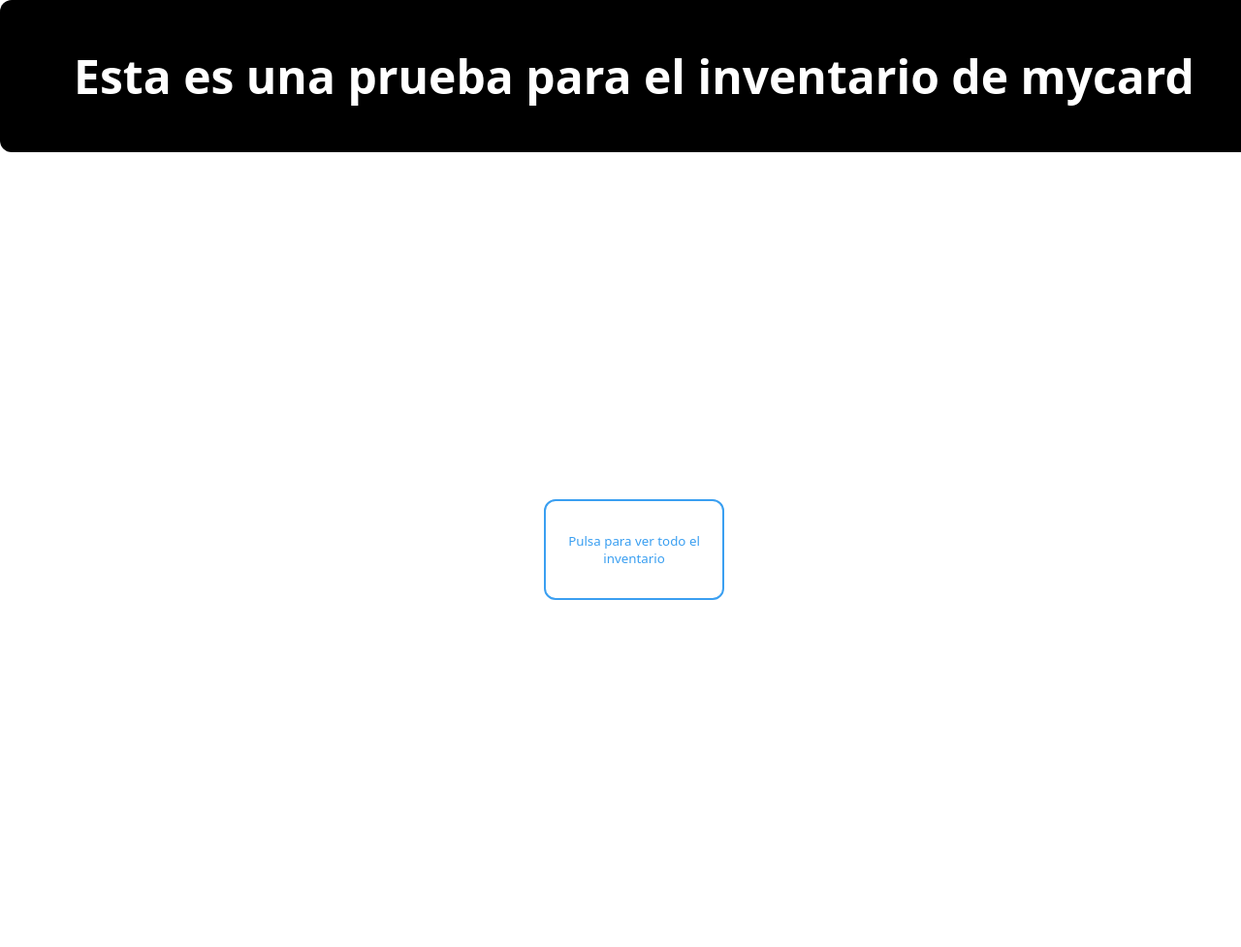
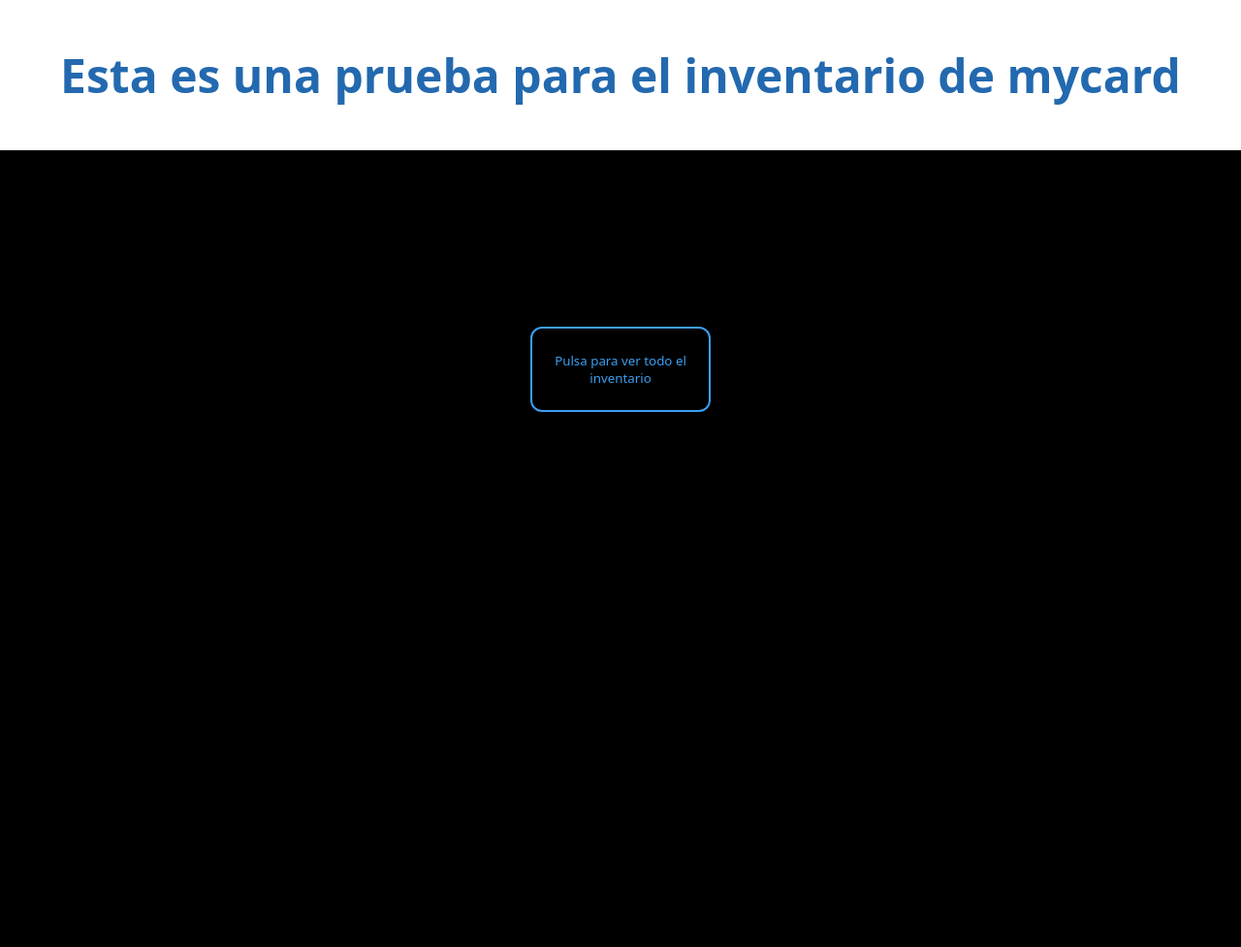
Before and after one commit to 21JSS/Inventario_MyCard, a PHP site: page /PantallaPrincipal.html in a window 1280 px wide. Shown: the whole page at 97% size. After the commit the page ends 425 px from the top, so only its background shows below. Run offline with PHP 8.4, Linux system fonts and the light colour scheme.

Commit message:
Avance de pagina principal

```diff
--- a/Estilo.css
+++ b/Estilo.css
@@ -1,25 +1,27 @@
 body{
-    background-color: rgb(255, 255, 255);
+    background-color: rgb(0, 0, 0);
     display: grid;
     place-items: center;
     min-height: 100vh;
+    min-width: 100vw;
     margin: 0;
 }
 
 .Tarjeta{
     border-radius: 12px;
-    background-color: rgb(0, 0, 0);
+    background-color: rgb(255, 255, 255);
     display: flex;
-    padding: 14px;
+    padding: 1%;
     justify-content: center;
     align-items: flex-start;
     width: 100vw;
+    text-align: center;
 }
 
 .Titulo{
     font-weight: 200;
     font-size: x-large;
-    color: rgb(255, 255, 255);
+    color: rgb(35, 105, 175);
     font-family: system-ui, -apple-system, BlinkMacSystemFont, 'Segoe UI', Roboto, Oxygen, Ubuntu, Cantarell, 'Open Sans', 'Helvetica Neue', sans-serif;
 }
 
@@ -33,12 +35,13 @@ body{
     border: 2px solid #3a9ff1;
     position: relative;
     width: 85%;
-    height: 13%;
+    height: 11%;
     display: grid;
     align-items: center;
     text-align: center;
     background-color: transparent;
     color: #3a9ff1;
+    top: -23%;
 }
 
 .presionarparaver::after{
@@ -49,14 +52,15 @@ body{
     height: 100%;
     top: 0;
     left: 0;
-    background-color: #3a9ff1;
-    transition: width 0.3s ease;
+    background-color: rgb(59, 160, 241);
+    transition: width 0.2s ease;
     z-index: -1;
 }
 
 .presionarparaver:hover::after{
     width: 100%;
     border-radius: 11px;
+    box-shadow: rgba(59,160 ,241 ,0.40) 1.55px 1.54px 2.3px;
 }
 
 .presionarparaver:hover{
--- a/script.js
+++ b/script.js
@@ -0,0 +1,3 @@
+document.getElementById("presionarparaver").onClick = function () {
+  window.location.href = "";
+};
```
